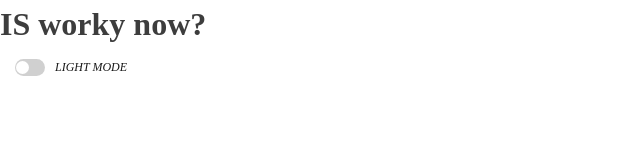
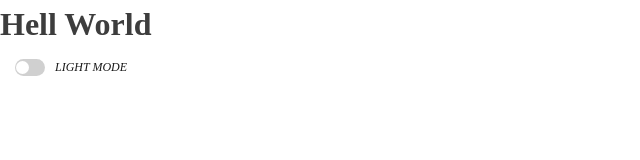
Before and after one commit to michaelbourlotos/personalSite, a plain HTML site: page index.html in a window 1280 px wide. Shown: the whole page, without its empty margins (0-640 px from the left). Drawn offline with Linux system fonts and the light colour scheme.

Commit message:
test push

```diff
--- a/index.html
+++ b/index.html
@@ -9,7 +9,7 @@
     <link rel="stylesheet" href="styles.css" />
 </head>
 <body>
-    <h1 class="hell">IS worky now?</h1>
+    <h1 class="hell">Hell World</h1>
     <div class="dark__mode__container">
         <label class="dark-switch" for="checkbox">
           <input type="checkbox" id="checkbox" />
```
